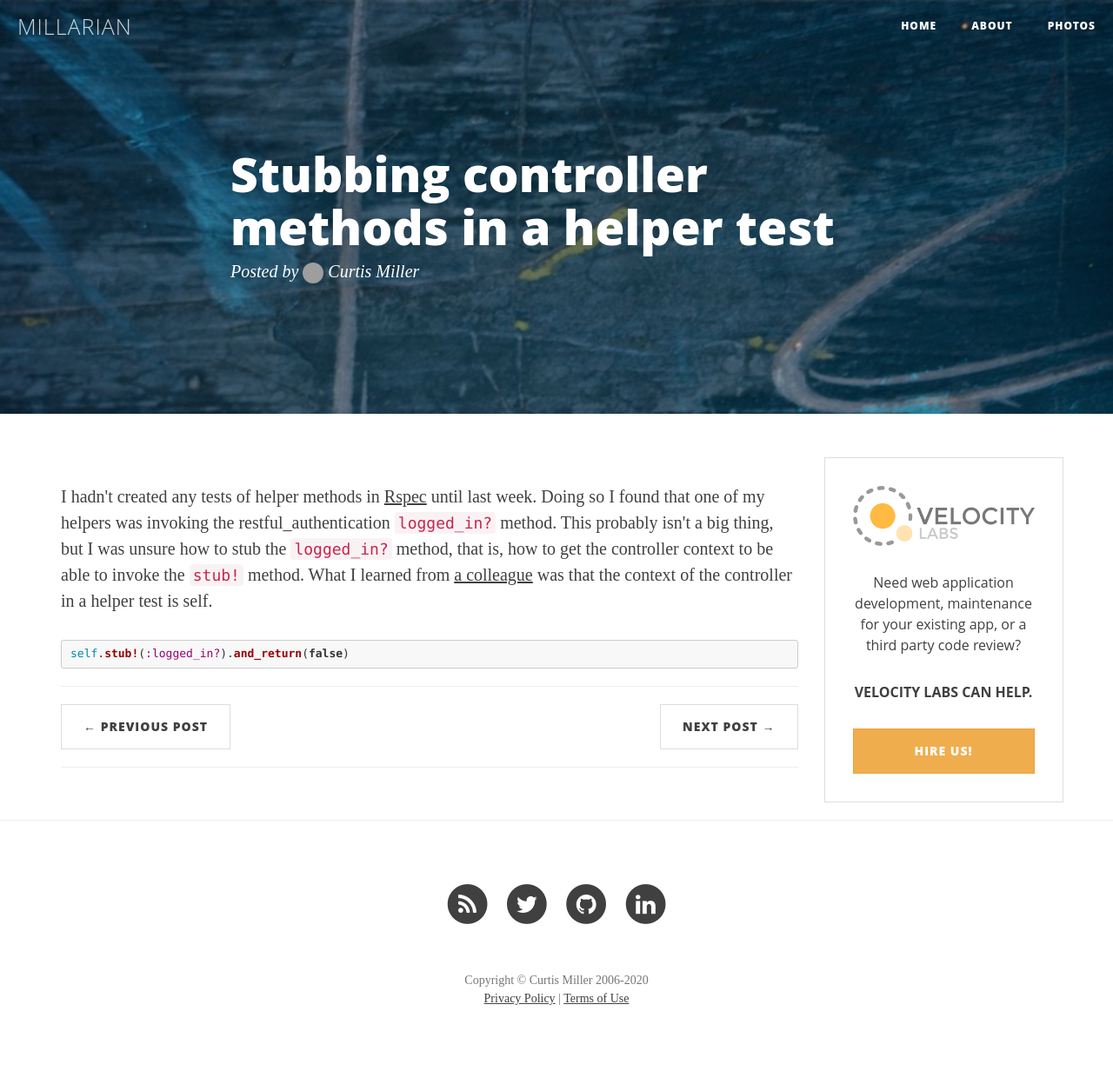
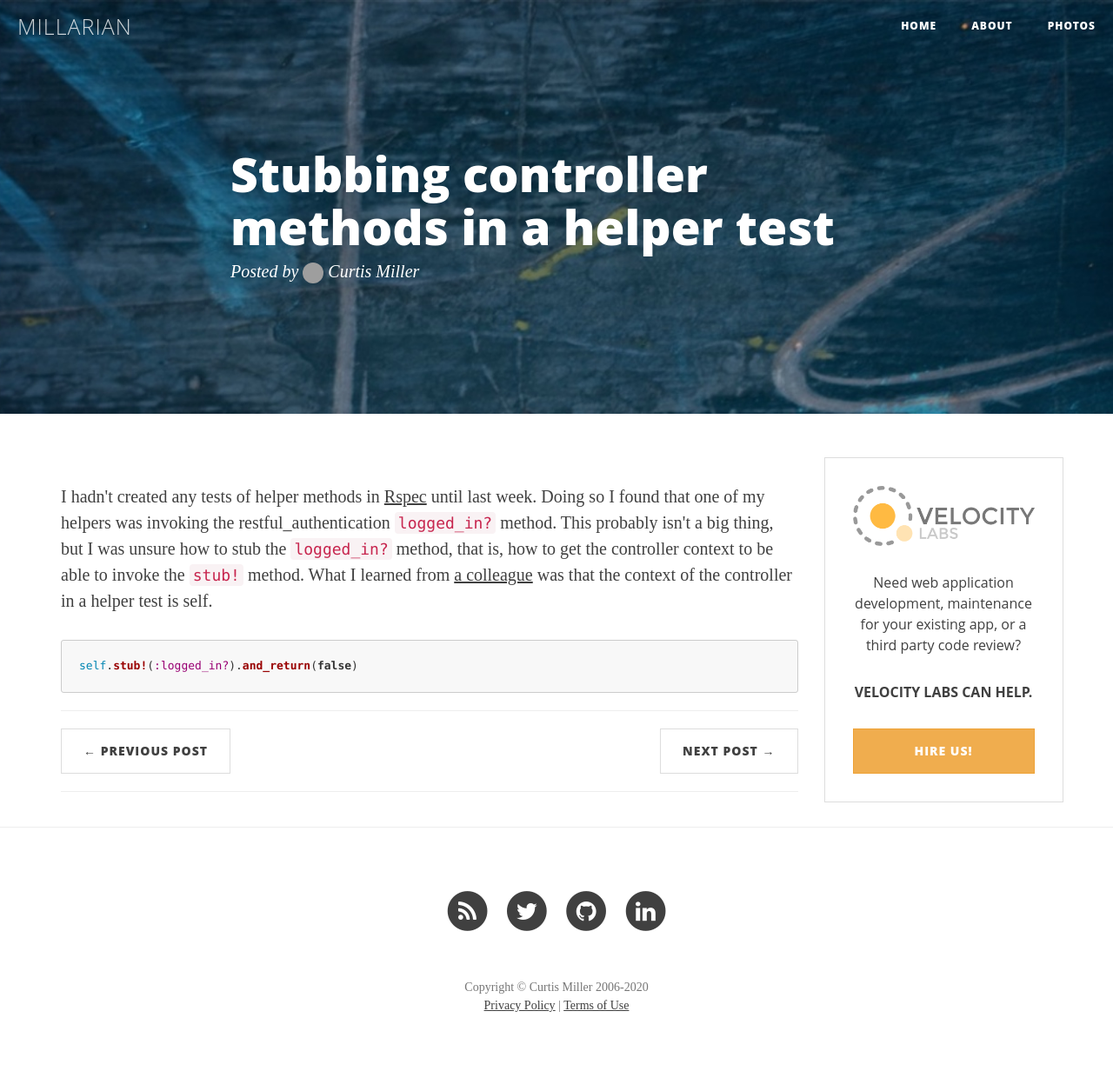
Before and after one commit to curtis/curtis.github.io, a Jekyll site: the page built from _posts/2007-08-21-stubbing-controller-methods-in-a-helper-test.html, in a window 1280 px wide. Shown: the whole page at 87% size. Built offline with Jekyll 4.4.1, drawn with Linux system fonts in a browser that asks for light colours; nearby versions of some CDN libraries; comment, search, counter and statistics services are not loaded; grey boxes are pictures that could not be loaded.

Commit message:
Update some styles

```diff
--- a/css/style.css
+++ b/css/style.css
@@ -36,6 +36,10 @@ blockquote a,
 ul.nav li a,
 ul.pager li a {
   text-decoration: none;
+}
+
+li > figure.highlight {
+  margin: 15px 0;
 }
 
 img.pull-left {
--- a/css/syntax.css
+++ b/css/syntax.css
@@ -19,7 +19,7 @@
  * Courtesy of GitHub.com
  */
 
-.highlight pre, pre, .highlight .hll { background-color: #f8f8f8; border: 1px solid #ccc; padding: 6px 10px; border-radius: 3px; }
+.highlight pre, pre, .highlight .hll { background-color: #f8f8f8; border: 1px solid #ccc; padding: 20px; border-radius: 3px; }
 .highlight .c { color: #999988; font-style: italic; }
 .highlight .err { color: #a61717; background-color: #e3d2d2; }
 .highlight .k { font-weight: bold; }
```
